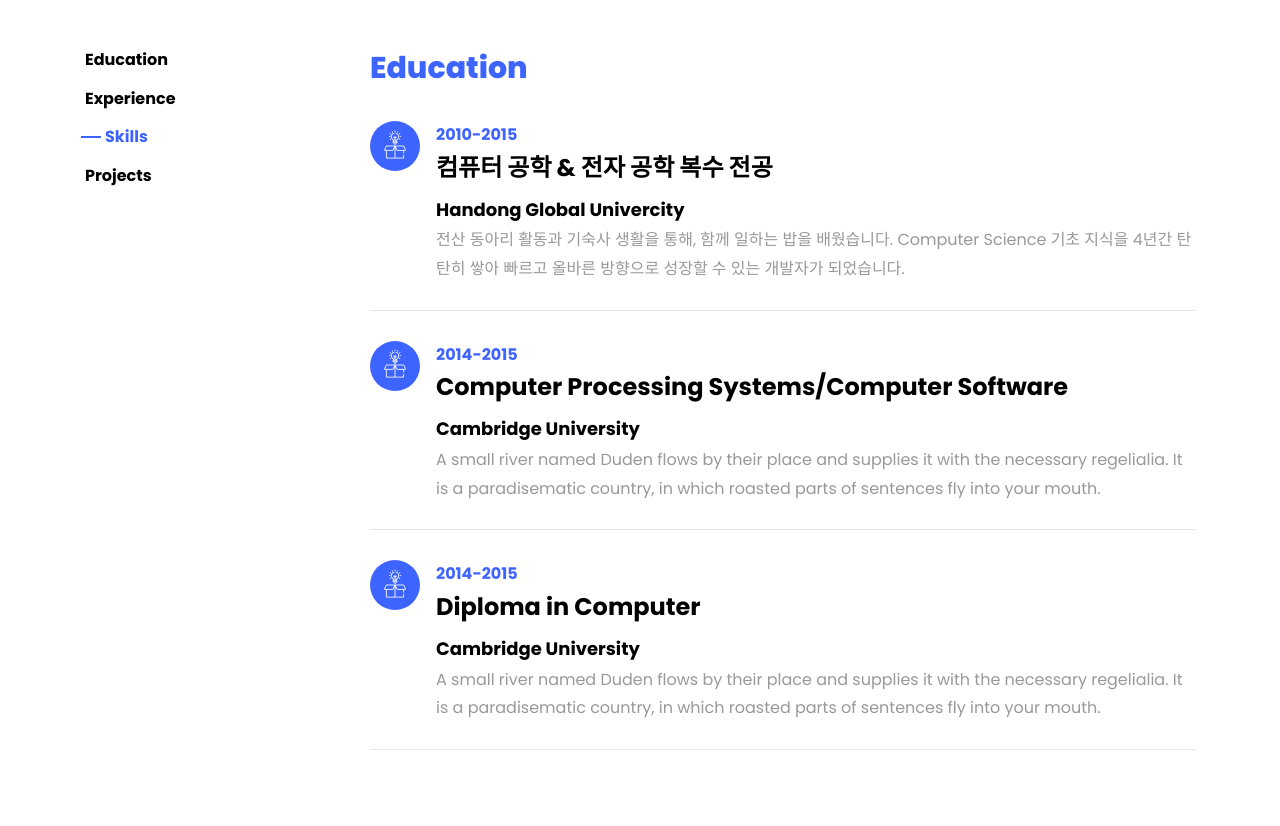
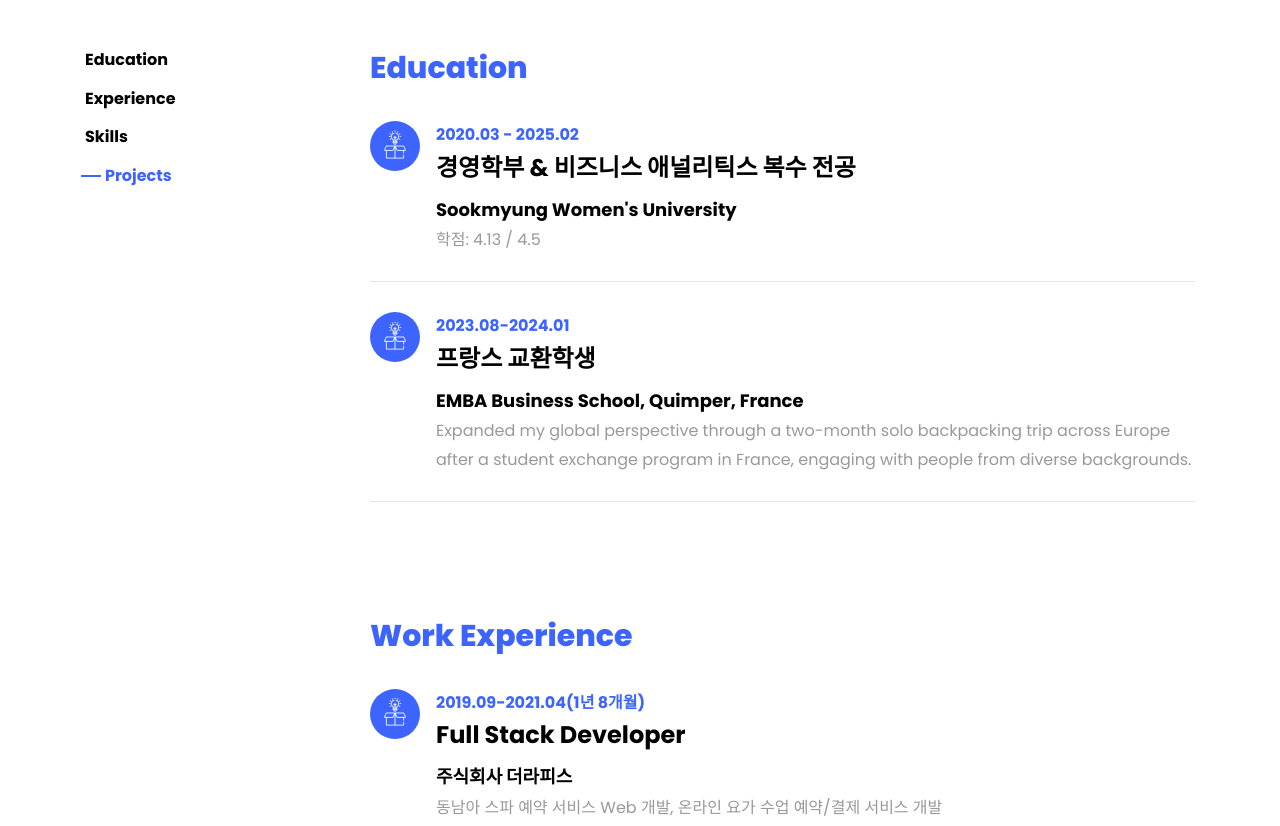
Before and after one commit to sunha-park/portfolio_page, a plain HTML site: page index.html in a window 1280 px wide. Shown: the part 1700-2526 px from the top of the page. Drawn offline with Linux system fonts and the light colour scheme; files whose address does not match are found by name.

Commit message:
교육 수정

```diff
--- a/index.html
+++ b/index.html
@@ -176,11 +176,10 @@
 								<span class="flaticon-ideas"></span>
 							</div>
 							<div class="text pl-3">
-								<span class="date">2010-2015</span>
-								<h2>컴퓨터 공학 & 전자 공학 복수 전공</h2>
-								<span class="position">Handong Global Univercity</span>
-								<p>전산 동아리 활동과 기숙사 생활을 통해, 함께 일하는 밥을 배웠습니다. Computer Science 기초 지식을 4년간 탄탄히 쌓아 빠르고 올바른
-									방향으로 성장할 수 있는 개발자가 되었습니다. </p>
+								<span class="date">2020.03 - 2025.02</span>
+								<h2>경영학부 & 비즈니스 애널리틱스 복수 전공</h2>
+								<span class="position">Sookmyung Women's University</span>
+								<p>학점: 4.13 / 4.5</p>
 							</div>
 						</div>
 						<div class="resume-wrap d-flex ftco-animate">
@@ -188,25 +187,12 @@
 								<span class="flaticon-ideas"></span>
 							</div>
 							<div class="text pl-3">
-								<span class="date">2014-2015</span>
-								<h2>Computer Processing Systems/Computer Software</h2>
-								<span class="position">Cambridge University</span>
-								<p>A small river named Duden flows by their place and supplies it with the necessary
-									regelialia. It is a paradisematic country, in which roasted parts of sentences fly
-									into your mouth.</p>
-							</div>
-						</div>
-						<div class="resume-wrap d-flex ftco-animate">
-							<div class="icon d-flex align-items-center justify-content-center">
-								<span class="flaticon-ideas"></span>
-							</div>
-							<div class="text pl-3">
-								<span class="date">2014-2015</span>
-								<h2>Diploma in Computer</h2>
-								<span class="position">Cambridge University</span>
-								<p>A small river named Duden flows by their place and supplies it with the necessary
-									regelialia. It is a paradisematic country, in which roasted parts of sentences fly
-									into your mouth.</p>
+								<span class="date">2023.08-2024.01</span>
+								<h2>프랑스 교환학생</h2>
+								<span class="position">EMBA Business School, Quimper, France</span>
+								<p>Expanded my global perspective through a two-month solo backpacking trip across Europe
+									after a student exchange program in France,
+									engaging with people from diverse backgrounds.</p>
 							</div>
 						</div>
 					</div>
```
